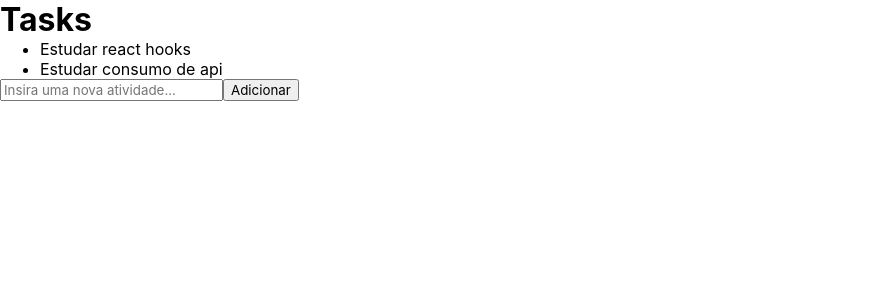
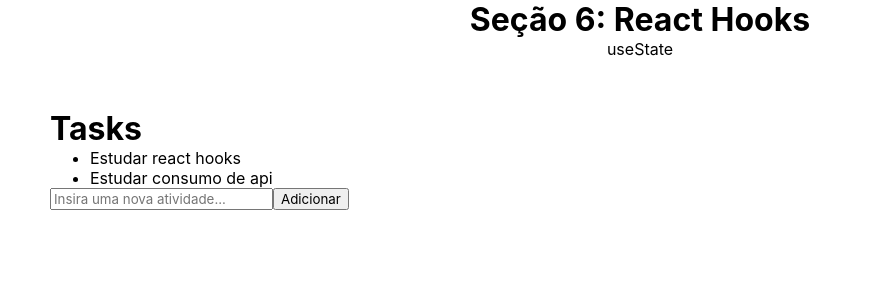
Before and after one commit to EmanuelDms/reactjs-matheusfraga, a React (Create React App) app: page /useState in a window 1280 px wide. Shown: the top 300 px of the page, without its empty margins (0-872 px from the left). Built offline with nearby package versions, Linux system fonts and the light colour scheme.

Commit message:
use styled material ui and react-router-dom

```diff
--- a/src/App.js
+++ b/src/App.js
@@ -1,34 +1,19 @@
-import React, { useState } from 'react';
+import React from 'react';
+import { BrowserRouter as Router, Route, Switch } from 'react-router-dom';
+import Task from './components/Task';
+import { MyLinkTitle, MyLink, MyHeader } from './styles/styles.js';
 
-function App() {
-  const [tasks, setTasks] = useState([
-    'Estudar react hooks',
-    'Estudar consumo de api'
-  ]);
+export default function App() {
+  return (
+    <Router>
+      <MyHeader>
+        <MyLinkTitle to="/">Seção 6: React Hooks</MyLinkTitle>
+        <MyLink to="/useState">useState</MyLink>
+      </MyHeader>
 
-  const [taskTitle, setTaskTitle] = useState('');
-
-  function handleAdd() {
-    setTasks([...tasks, taskTitle]);
-  }
-
-  return (
-    <>
-      <h1>Tasks</h1>
-      <ul>
-        {tasks.map((task, i) => {
-          return <li key={i}>{task}</li>;
-        })}
-      </ul>
-      <input
-        type="text"
-        value={taskTitle}
-        onChange={(e) => setTaskTitle(e.target.value)}
-        placeholder="Insira uma nova atividade..."
-      />
-      <button onClick={handleAdd}>Adicionar</button>
-    </>
+      <Switch>
+        <Route path="/useState" component={Task} />
+      </Switch>
+    </Router>
   );
 }
-
-export default App;
--- /dev/null
+++ b/src/components/Task/index.js
@@ -0,0 +1,32 @@
+import React, { useState } from 'react';
+
+export default function Task() {
+  const [tasks, setTasks] = useState([
+    'Estudar react hooks',
+    'Estudar consumo de api'
+  ]);
+
+  const [taskTitle, setTaskTitle] = useState('');
+
+  function handleAdd() {
+    setTasks([...tasks, taskTitle]);
+  }
+
+  return (
+    <div id="1">
+      <h1>Tasks</h1>
+      <ul>
+        {tasks.map((task, i) => {
+          return <li key={i}>{task}</li>;
+        })}
+      </ul>
+      <input
+        type="text"
+        value={taskTitle}
+        onChange={(e) => setTaskTitle(e.target.value)}
+        placeholder="Insira uma nova atividade..."
+      />
+      <button onClick={handleAdd}>Adicionar</button>
+    </div>
+  )
+}
--- /dev/null
+++ b/src/styles/styles.js
@@ -0,0 +1,29 @@
+import { styled } from '@material-ui/core';
+import { Link } from 'react-router-dom';
+
+/* Router styles */
+export const MyHeader = styled('header')({
+  display: 'flex',
+  flexDirection: 'column',
+  alignItems: 'center',
+  '& ~ div': {
+    padding: '50px'
+  }
+});
+
+export const MyLinkTitle = styled(Link)({
+  fontSize: '32px',
+  fontWeight: 'bold',
+  color: 'black',
+  transition: '0.5s',
+  '&:hover': {
+    textShadow: '2px 2px 8px rgba(0, 0, 0, 0.5)'
+  }
+});
+
+export const MyLink = styled(Link)({
+  color: 'black',
+  '&:hover': {
+    textShadow: '2px 2px 8px rgba(0, 0, 0, 0.5)'
+  }
+});
```
